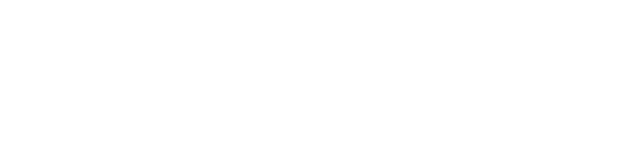
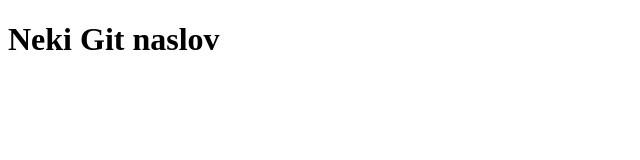
Before and after one commit to gpavicic/git01, a plain HTML site: page index.html in a window 1280 px wide. Shown: the whole page, without its empty margins (0-640 px from the left). Drawn offline with Linux system fonts and the light colour scheme.

Commit message:
dodat h1 u index.html

```diff
--- a/index.html
+++ b/index.html
@@ -5,6 +5,6 @@
     <title>Git title sa izmenama</title>
   </head>
   <body>
-
+    <h1>Neki Git naslov</h1>
   </body>
 </html>
```
